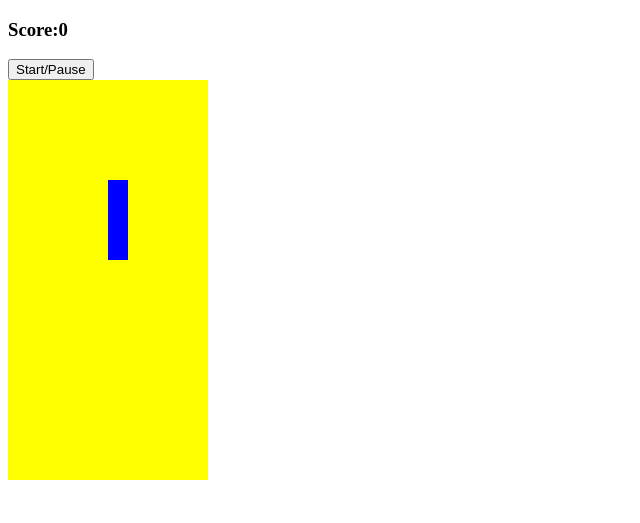
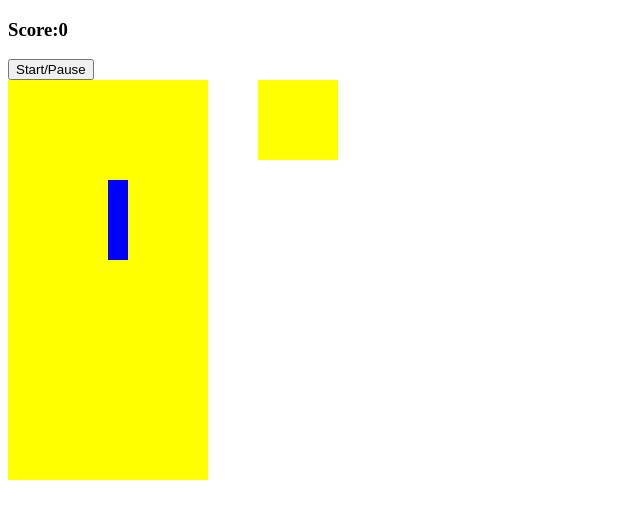
Before and after one commit to LeslieLopez25/Tetris, a plain HTML site: page index.html in a window 1280 px wide. Shown: the whole page, without its empty margins (0-640 px from the left). Drawn offline with Linux system fonts and the light colour scheme.

Commit message:
Added rotation function and mini grid

```diff
--- a/app.js
+++ b/app.js
@@ -78,7 +78,7 @@ document.addEventListener("DOMContentLoaded", () => {
     if (e.keyCode === 37) {
       moveLeft();
     } else if (e.keyCode === 38) {
-      // rotate()
+      rotate();
     } else if (e.keyCode === 39) {
       moveRight();
     } else if (e.keyCode === 40) {
@@ -152,4 +152,16 @@ document.addEventListener("DOMContentLoaded", () => {
 
     draw();
   }
+
+  // ROTATE THE TETROMINO
+  function rotate() {
+    undraw();
+    currentRotation++;
+    if (currentRotation == current.length) {
+      // IF THE CURRENT ROTATION GETS TO 4, MAKE IT GO BACK TO 0  \\
+      currentRotation = 0;
+    }
+    current = theTetrominoes[random][currentRotation];
+    draw();
+  }
 });
--- a/index.html
+++ b/index.html
@@ -15,6 +15,7 @@
     <h3>Score:<span id="score">0</span></h3>
     <button id="start-button">Start/Pause</button>
 
+    <div class="container">
         <div class="grid">
             <div></div>
             <div></div>
@@ -229,6 +230,26 @@
             <div class="taken"></div>
         </div>
 
+        <div class="mini-grid">
+            <div></div>
+            <div></div>
+            <div></div>
+            <div></div>
+            <div></div>
+            <div></div>
+            <div></div>
+            <div></div>
+            <div></div>
+            <div></div>
+            <div></div>
+            <div></div>
+            <div></div>
+            <div></div>
+            <div></div>
+            <div></div>
+        </div>
+    </div>
+
 </body>
 
 </html>
--- a/styles.css
+++ b/styles.css
@@ -1,3 +1,7 @@
+.container {
+    display: flex;
+}
+
 .grid {
     width: 200px;
     height: 400px;
@@ -14,3 +18,17 @@
 .tetromino {
     background-color: blue;
 }
+
+.mini-grid {
+    margin-left: 50px;
+    width: 80px;
+    height: 80px;
+    display: flex;
+    flex-wrap: wrap;
+    background-color: yellow;
+}
+
+.mini-grid div {
+    height: 20px;
+    width: 20px;
+}
```
Lines whose indentation alone changed are shown as unchanged.
